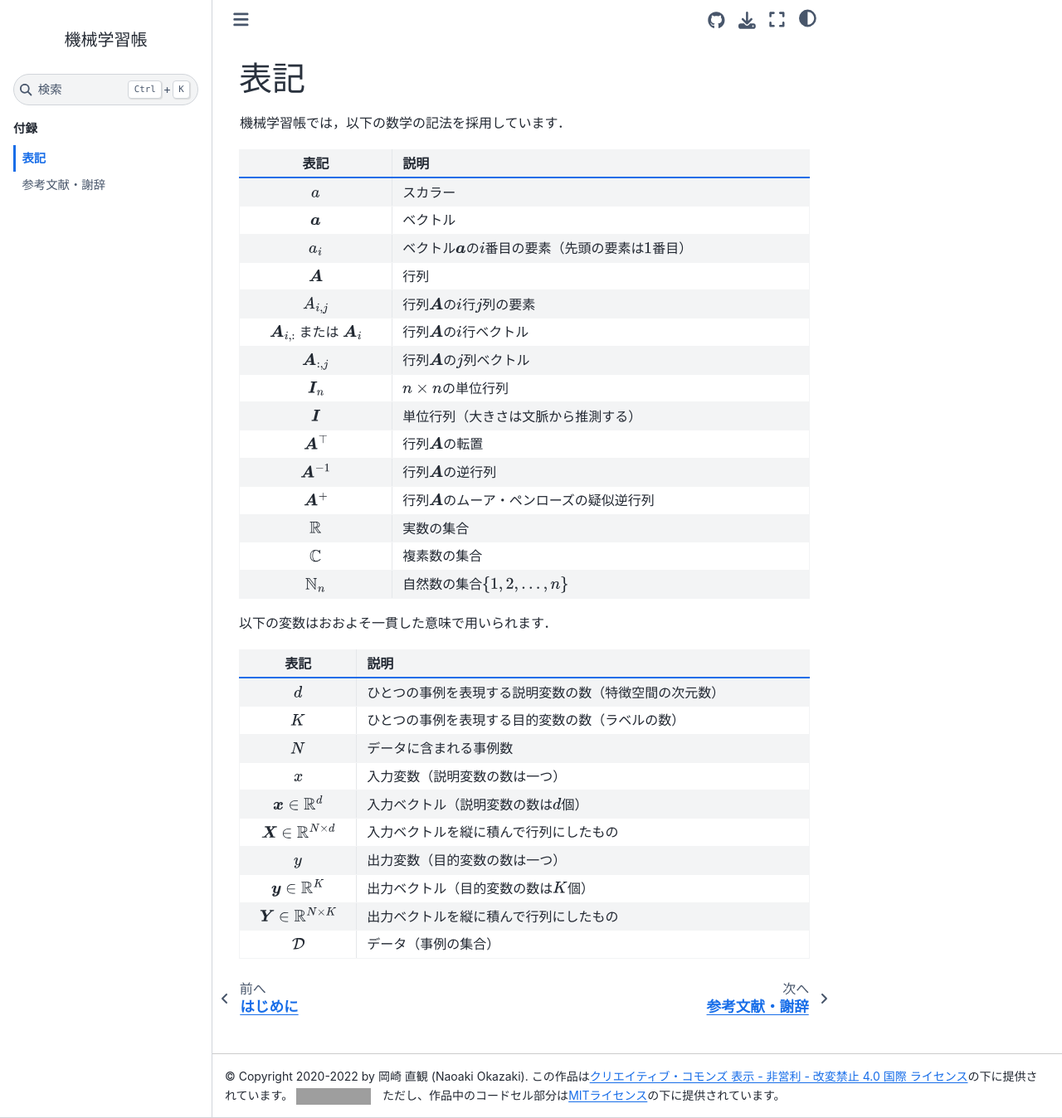
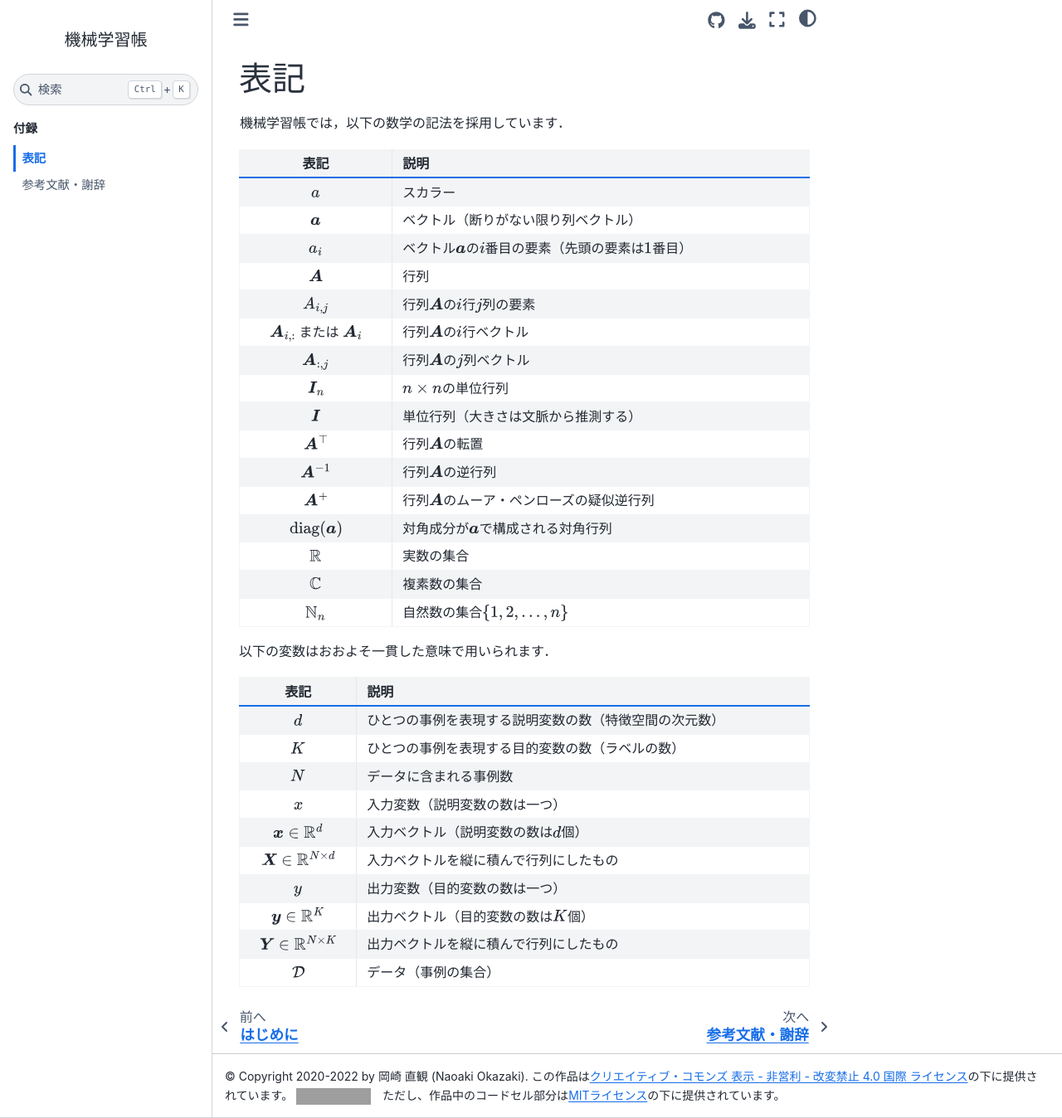
Before and after one commit to chokkan/mlnote, a Jupyter Book: the page built from notation.md, in a window 1280 px wide and 1348 px high. Shown: the whole window at 83% size. Built offline with Jupyter Book 1.0.4 settings and Sphinx 7.4.7 and the Sphinx Book theme 1.1.4, drawn with Linux system fonts in a browser that asks for light colours; pages that are not in the unit, such as notebooks, are missing from menus; grey boxes are pictures that could not be loaded.

Commit message:
Improved an explanation of the notation.

```diff
--- a/notation.md
+++ b/notation.md
@@ -5,7 +5,7 @@ $\def\bm{\boldsymbol}$機械学習帳では，以下の数学の記法を採用
 | 表記 | 説明 |
 |:-:|:--|
 | $a$ | スカラー |
-| $\bm{a}$ | ベクトル |
+| $\bm{a}$ | ベクトル（断りがない限り列ベクトル） |
 | $a_i$ | ベクトル$\bm{a}$の$i$番目の要素（先頭の要素は$1$番目） |
 | $\bm{A}$ | 行列 |
 | $A_{i,j}$ | 行列$\bm{A}$の$i$行$j$列の要素 |
@@ -16,6 +16,7 @@ $\def\bm{\boldsymbol}$機械学習帳では，以下の数学の記法を採用
 | $\bm{A}^\top$ | 行列$\bm{A}$の転置 |
 | $\bm{A}^{-1}$ | 行列$\bm{A}$の逆行列 |
 | $\bm{A}^{+}$ | 行列$\bm{A}$のムーア・ペンローズの疑似逆行列 |
+| ${\rm diag}(\bm{a})$ | 対角成分が$\bm{a}$で構成される対角行列 |
 | $\mathbb{R}$ | 実数の集合 |
 | $\mathbb{C}$ | 複素数の集合 |
 | $\mathbb{N}_n$ | 自然数の集合$\{1, 2, \dots, n\}$ |
```
